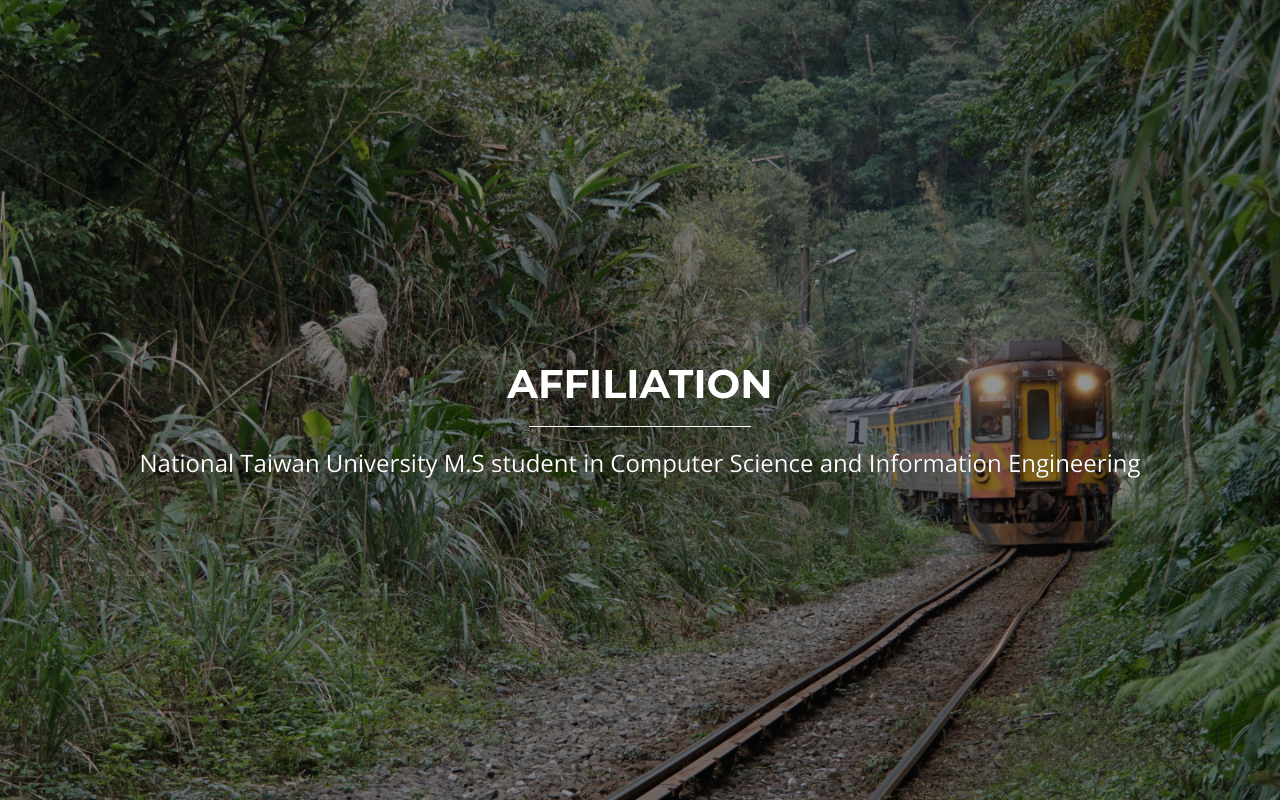
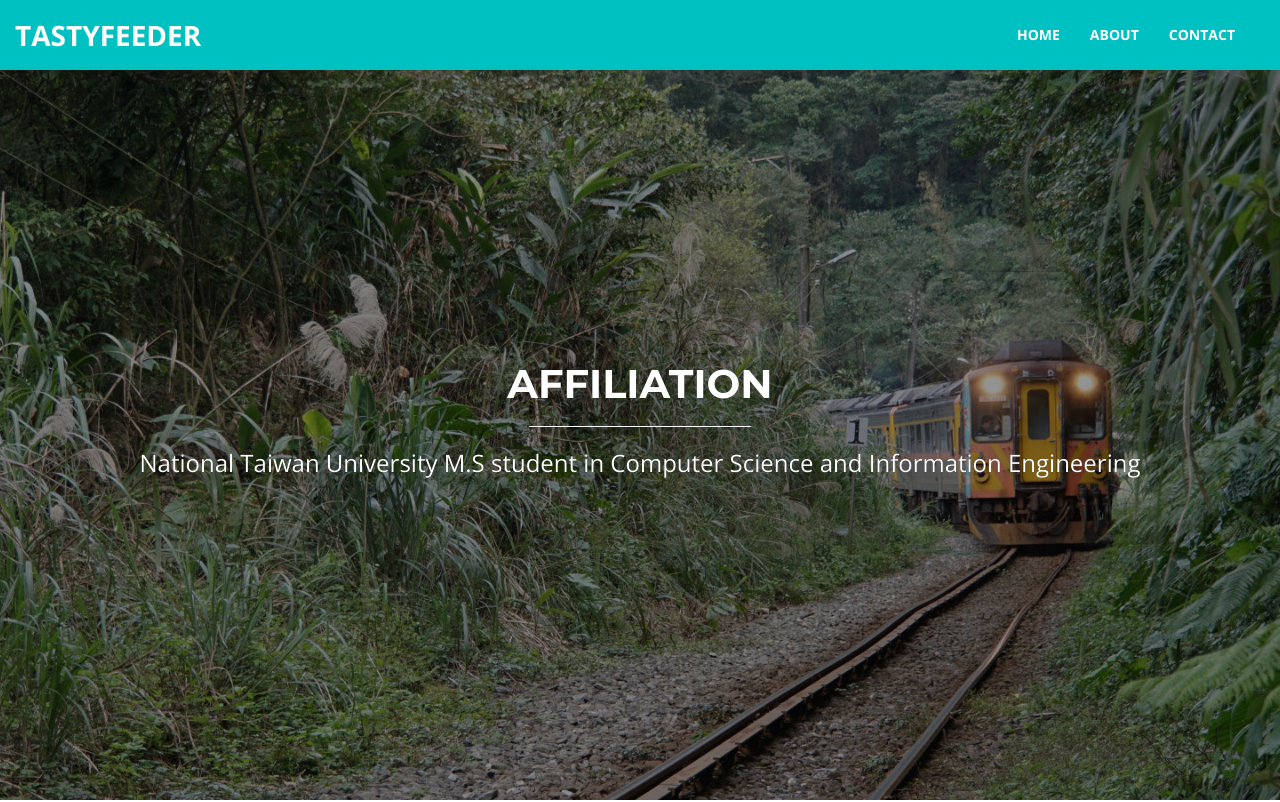
Before and after one commit to TastyFeeder/TastyFeeder.github.io, a plain HTML site: page index.html in a window 1280 px wide. Shown: the top 802 px of the page. Drawn offline with nearby package versions, Linux system fonts and the light colour scheme.

Commit message:
make navbar fix to top always

```diff
--- a/css/style.css
+++ b/css/style.css
@@ -159,7 +159,6 @@ nav.navbar.fixed-to-top{
 	border: none;
 	border-bottom: none;
 	opacity: 1;
-	display: none;
 	z-index: 9999;
 }
 
--- a/index.html
+++ b/index.html
@@ -24,8 +24,8 @@
 <body>
 
   <!-- Navigation -->
-  <nav class="navbar navbar-default" role="navigation">
-    <div class="container">
+  <nav class="navbar navbar-default fixed-to-top show-nav" role="navigation">
+    <div class="container-fluid">
       <div class="navbar-header">
         <button type="button" class="navbar-toggle" data-toggle="collapse" data-target=".navbar-ex1-collapse">
           <span class="sr-only">Toggle nav</span>
@@ -237,7 +237,7 @@
     </div>
   </footer>
 
-  <a href="#" class="back-to-top"><i class="fa fa-chevron-up"></i></a>
+  <a href="#" class="back-to-top"><i class="fa c"></i></a>
 
   <!-- js -->
   <script src="js/jquery.js"></script>
--- a/js/custom.js
+++ b/js/custom.js
@@ -101,12 +101,12 @@
     var scrollTop = $(window).scrollTop();
 
     if (scrollTop > 200) {
-      $('.navbar-default').css('display', 'block');
-      $('.navbar-default').addClass('fixed-to-top');
+      //$('.navbar-default').css('display', 'block');
+      //$('.navbar-default').addClass('fixed-to-top');
 
     } else if (scrollTop == 0) {
 
-      $('.navbar-default').removeClass('fixed-to-top');
+      //$('.navbar-default').removeClass('fixed-to-top');
     }
   });
 
@@ -125,7 +125,7 @@
     });
 
   }
-
+  /*
   function navbar() {
 
     if ($(window).scrollTop() > 1) {
@@ -135,6 +135,7 @@
     }
 
   }
+  */
 
   $(document).ready(function() {
 
```
Also changed, not shown: 1 other file.
